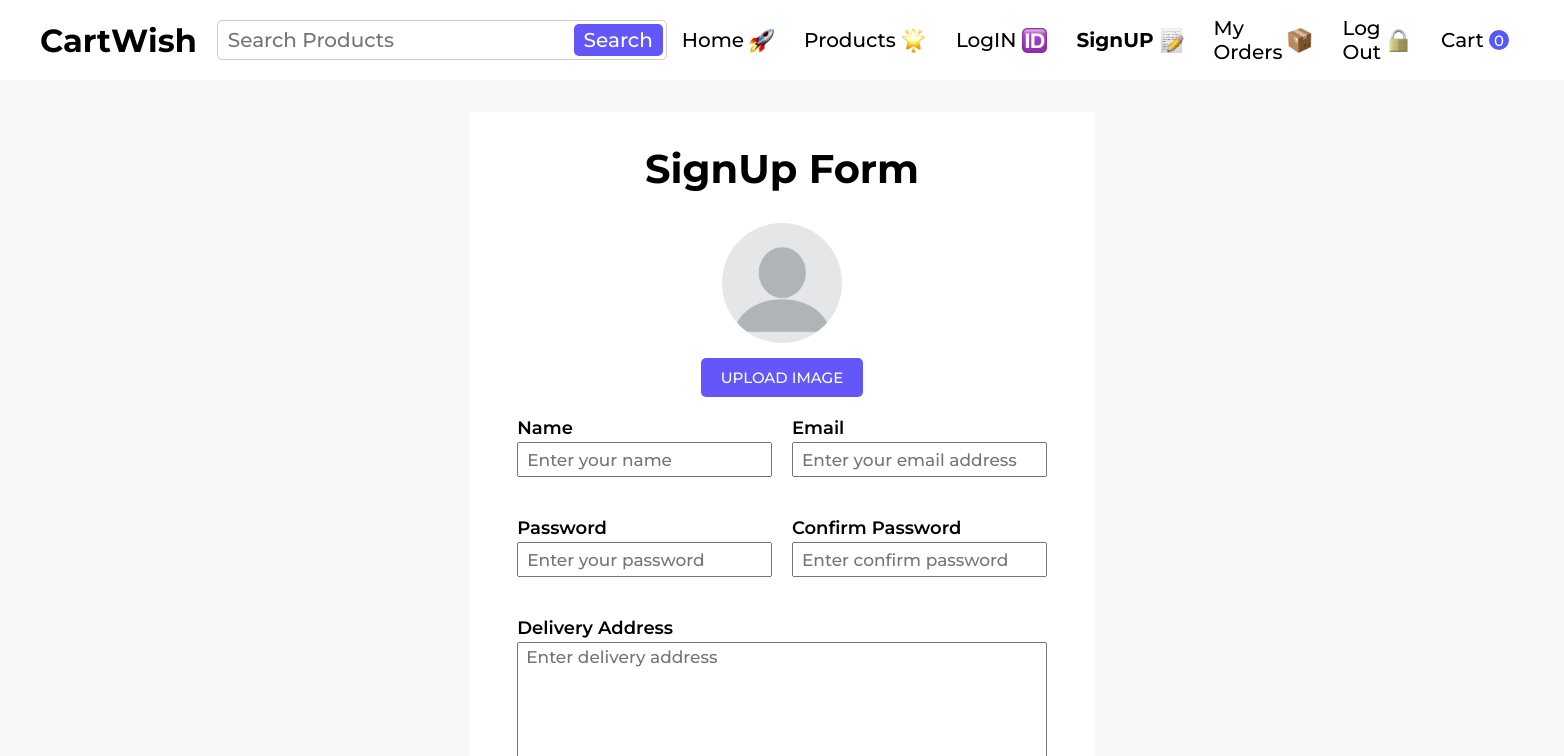
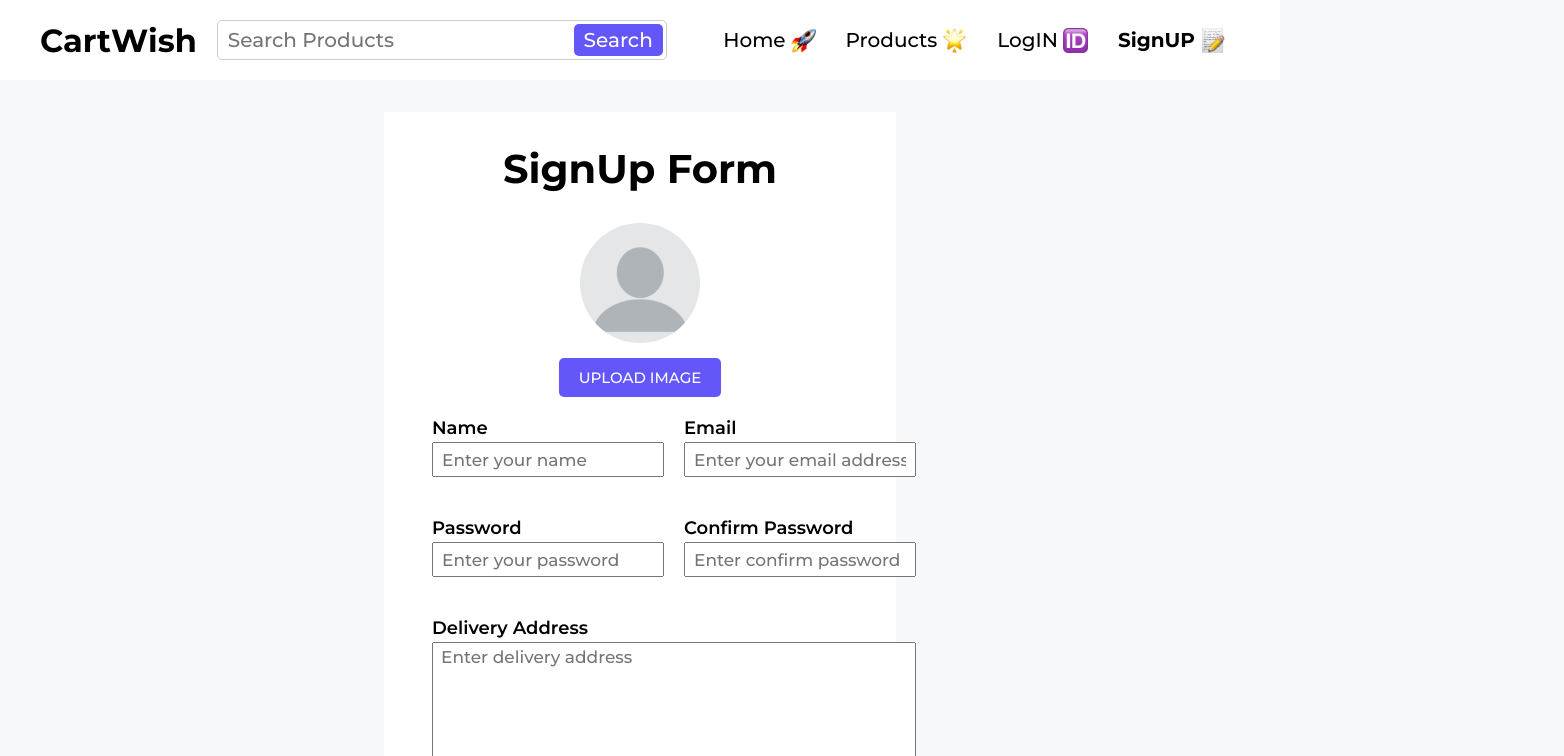
Before and after one commit to Akash-Chhangani/CartWish, a React (Vite) app: page /signup in a window 1280 px wide. Shown: the top 756 px of the page, 1564 px wide, since content can reach past the window. Built offline with nearby package versions, Linux system fonts and the light colour scheme; the HTML template or start-up script is replaced by a standard one.

Commit message:
Hide/Show component depending on User

```diff
--- a/src/App.jsx
+++ b/src/App.jsx
@@ -21,7 +21,7 @@ const App = () => {
   }, []);
   return (
     <div className="app">
-      <Navbar />
+      <Navbar user={user} />
       <main>
         <Routing />
       </main>
--- a/src/components/Authentication/LoginPage.jsx
+++ b/src/components/Authentication/LoginPage.jsx
@@ -4,7 +4,6 @@ import { z } from "zod";
 import { zodResolver } from "@hookform/resolvers/zod";
 import { useForm } from "react-hook-form";
 import { login } from "../../Services/userServices";
-import { useNavigate } from "react-router-dom";
 
 const schema = z.object({
   email: z
@@ -16,8 +15,6 @@ const schema = z.object({
 const LoginPage = () => {
   const [formError, setFormError] = useState("");
 
-  let navigate = useNavigate();
-
   const {
     register,
     handleSubmit,
@@ -28,7 +25,7 @@ const LoginPage = () => {
     try {
       const { data } = await login(formData);
       localStorage.setItem("token", data.token);
-      navigate("/");
+      window.location = "/";
     } catch (err) {
       if (err.response && err.response.status === 400) {
         setFormError(err.response.data.message);
--- a/src/components/Authentication/SignupPage.jsx
+++ b/src/components/Authentication/SignupPage.jsx
@@ -5,7 +5,6 @@ import { useForm } from "react-hook-form";
 import { zodResolver } from "@hookform/resolvers/zod";
 import { useState } from "react";
 import { signup } from "../../Services/userServices";
-import { useNavigate } from "react-router-dom";
 
 const schema = z
   .object({
@@ -36,13 +35,12 @@ const SignupPage = () => {
 
   const [profile, setProfile] = useState(null);
   const [formError, setFormError] = useState("");
-  let navigate = useNavigate();
 
   const onSubmit = async (formData) => {
     try {
       const { data } = await signup(formData, profile);
       localStorage.setItem("token", data.token);
-      navigate("/");
+      window.location = "/";
     } catch (err) {
       if (err.response && err.response.status === 400) {
         setFormError(err.response.data.message);
--- a/src/components/Navbar/Navbar.jsx
+++ b/src/components/Navbar/Navbar.jsx
@@ -8,7 +8,7 @@ import order from "../../assets/package.png";
 import lock from "../../assets/locked.png";
 import LinkWithIcon from "./LinkWithIcon";
 import { NavLink } from "react-router-dom";
-const Navbar = () => {
+const Navbar = ({ user }) => {
   return (
     <nav className="align_center navbar">
       <div className="align_center">
@@ -27,13 +27,21 @@ const Navbar = () => {
       <div className="align_center navbar_links">
         <LinkWithIcon title="Home" link="/" emoji={rocket} />
         <LinkWithIcon title="Products" link="/products" emoji={star} />
+        {!user && (
+          <>
             <LinkWithIcon title="LogIN" link="/login" emoji={idButton} />
             <LinkWithIcon title="SignUP" link="/signup" emoji={memo} />
+          </>
+        )}
+        {user && (
+          <>
             <LinkWithIcon title="My Orders" link="/myorders" emoji={order} />
             <LinkWithIcon title="Log Out" link="/logout" emoji={lock} />
             <NavLink to="/cart" className="align_center">
               Cart <p className="align_center cart_counts">0</p>
             </NavLink>
+          </>
+        )}
       </div>
     </nav>
   );
```
Lines whose indentation alone changed are shown as unchanged.
